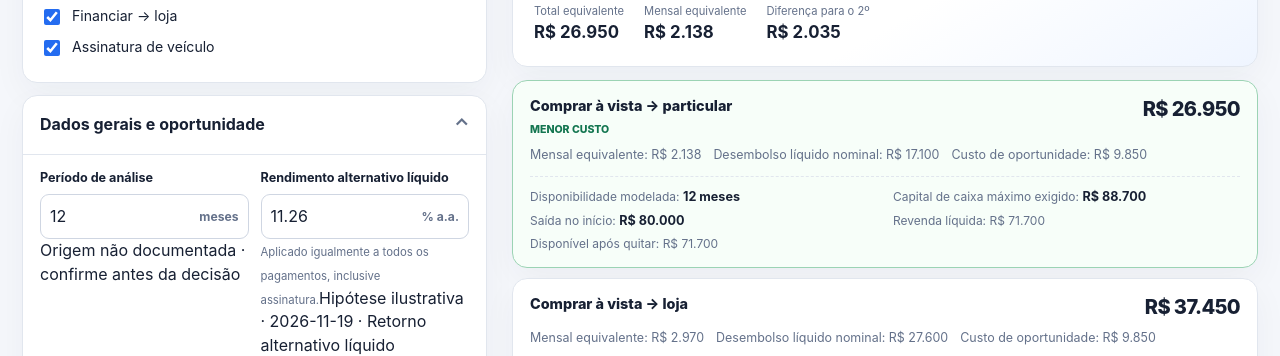
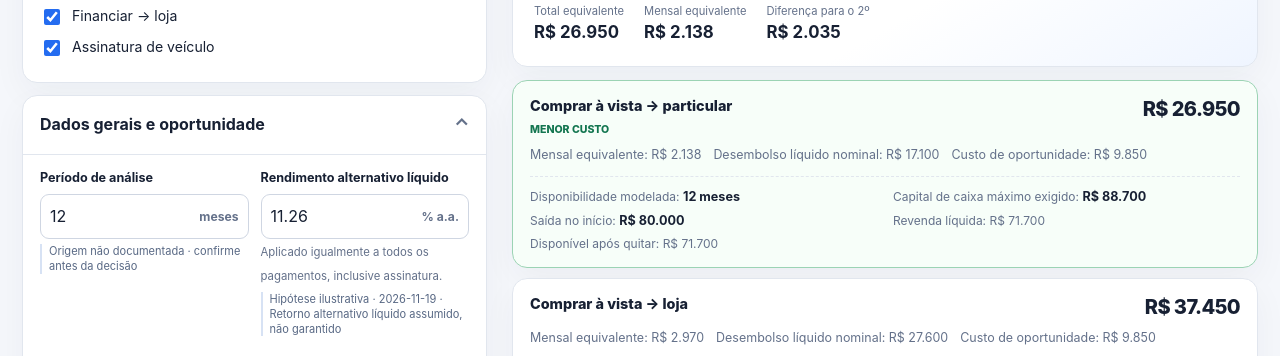
Before and after one commit to henriquecrang/custo-veiculo, a website with bundled scripts: page index.html in a window 1280 px wide. Shown: the part 543-899 px from the top of the page. Built offline with nearby package versions, Linux system fonts and the light colour scheme.

Commit message:
style(evidence): show provenance discreetly in advanced form (#24)

```diff
--- a/styles.css
+++ b/styles.css
@@ -58,3 +58,5 @@ h1,h2,h3,p{margin-top:0}h1{font-size:clamp(2rem,4vw,2.8rem);letter-spacing:-.05e
 .guided-review{display:grid;gap:7px;margin-bottom:15px}.guided-review-row{display:flex;justify-content:space-between;gap:12px;align-items:center;text-align:left;background:white;border:1px solid var(--line);border-radius:8px;padding:9px 11px;font-size:.77rem;color:var(--text)}
 .guided-review-row strong{text-align:right}.guided-review-row:hover{background:var(--soft)}
 @media(max-width:640px){.guided-shell{padding:15px}.guided-actions{display:grid}.guided-nav{justify-content:space-between}}
+
+.source-note{display:block;color:#586884;font-size:.69rem;line-height:1.35;margin:5px 0 1px;border-left:2px solid #d7e2f4;padding-left:7px}
```
